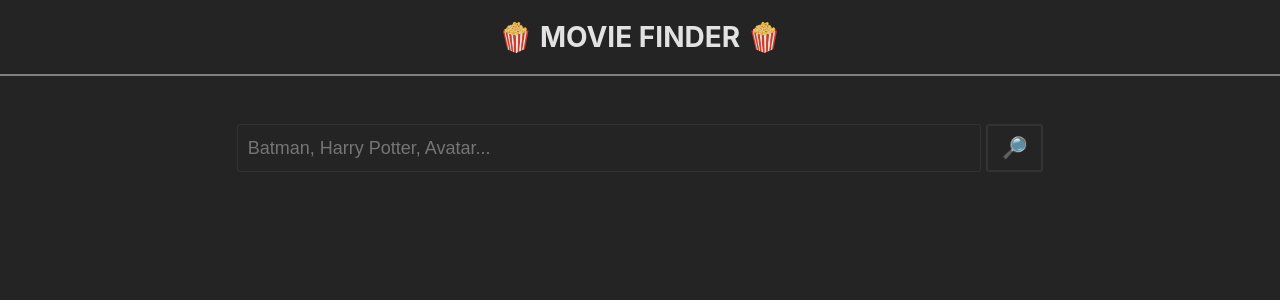
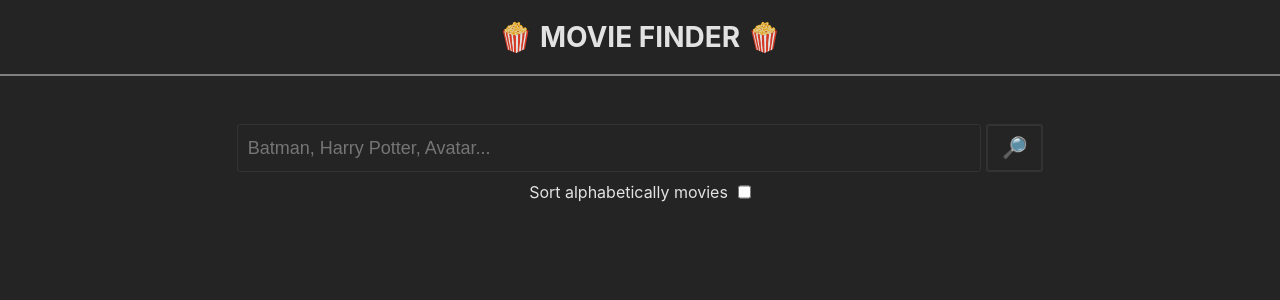
Before and after one commit to Stefano-Mazziotta/movie-finder-react, a React (Vite) app: page / in a window 1280 px wide. Shown: the top 300 px of the page. Built offline with nearby package versions, Linux system fonts and the light colour scheme.

Commit message:
Sort alphabetically movies

```diff
--- a/src/App.jsx
+++ b/src/App.jsx
@@ -5,12 +5,14 @@ import { SearchForm } from './components/search-form/SearchForm'
 import { Loader } from './components/loader/Loader'
 import { Movies } from './components/movies/Movies'
 
+import { useSort } from './hooks/useSort'
+import { useSearch } from './hooks/useSearch'
 import { useMovies } from './hooks/useMovies'
-import { useSearch } from './hooks/useSearch'
 
 function App () {
+  const { sort, updateSort } = useSort()
   const { search, updateSearch, errorSearch } = useSearch()
-  const { movies, updateMovies, isLoading } = useMovies({ search })
+  const { movies, updateMovies, isLoading } = useMovies({ search, sort })
 
   return (
     <div className='page'>
@@ -21,6 +23,8 @@ function App () {
         search={search}
         updateSearch={updateSearch}
         errorSearch={errorSearch}
+        sort={sort}
+        updateSort={updateSort}
       />
       {
         isLoading && <Loader />
--- a/src/components/search-form/SearchForm.jsx
+++ b/src/components/search-form/SearchForm.jsx
@@ -1,6 +1,6 @@
 import './styles.css'
 
-export function SearchForm ({ updateMovies, search, updateSearch, errorSearch }) {
+export function SearchForm ({ updateMovies, search, updateSearch, errorSearch, sort, updateSort }) {
   const handleSubmit = async (event) => {
     // form controlled -> inputs as states
     // form uncontrolled -> inputs from DOM (event)
@@ -11,6 +11,10 @@ export function SearchForm ({ updateMovies, search, updateSearch, errorSearch })
   const handleChange = (event) => {
     const movieName = event.target.value
     updateSearch(movieName)
+  }
+
+  const handleSort = () => {
+    updateSort(!sort)
   }
 
   return (
@@ -39,6 +43,10 @@ export function SearchForm ({ updateMovies, search, updateSearch, errorSearch })
 
       </form>
       {errorSearch && <p style={{ color: 'red' }}>{errorSearch}</p>}
+      <div className='checkbox-wrap'>
+        <label>Sort alphabetically movies</label>
+        <input type='checkbox' name='sortMovies' value={sort} onChange={handleSort} />
+      </div>
     </section>
   )
 }
--- a/src/components/search-form/styles.css
+++ b/src/components/search-form/styles.css
@@ -62,6 +62,11 @@
     cursor: auto;
 }
 
+.search-section .checkbox-wrap{
+    display: flex;
+    gap: 10px;
+}
+
 @media (min-width: 1024px) {
     .search-section form {
         width: 70%;
--- a/src/hooks/useMovies.js
+++ b/src/hooks/useMovies.js
@@ -1,7 +1,7 @@
-import { useRef, useState } from 'react'
+import { useMemo, useRef, useState } from 'react'
 import { searchMovies } from '../services/searchMovies'
 
-export function useMovies ({ search }) {
+export function useMovies ({ search, sort }) {
   const [movies, setMovies] = useState([])
   const [isLoading, setIsLoading] = useState(false)
   const previousSearch = useRef(search)
@@ -21,5 +21,12 @@ export function useMovies ({ search }) {
     }
   }
 
-  return { movies, isLoading, updateMovies }
+  // se realiza el calculo si cambia el valor movies y/o sort
+  const sortedMovies = useMemo(() => {
+    return sort
+      ? [...movies].sort((a, b) => a.title.localeCompare(b.title))
+      : movies
+  }, [movies, sort])
+
+  return { movies: sortedMovies, isLoading, updateMovies }
 }
--- /dev/null
+++ b/src/hooks/useSort.js
@@ -0,0 +1,11 @@
+import { useState } from 'react'
+
+export function useSort () {
+  const [sort, setSort] = useState(false)
+
+  const updateSort = (newValue) => {
+    setSort(newValue)
+  }
+
+  return { sort, updateSort }
+}
```
